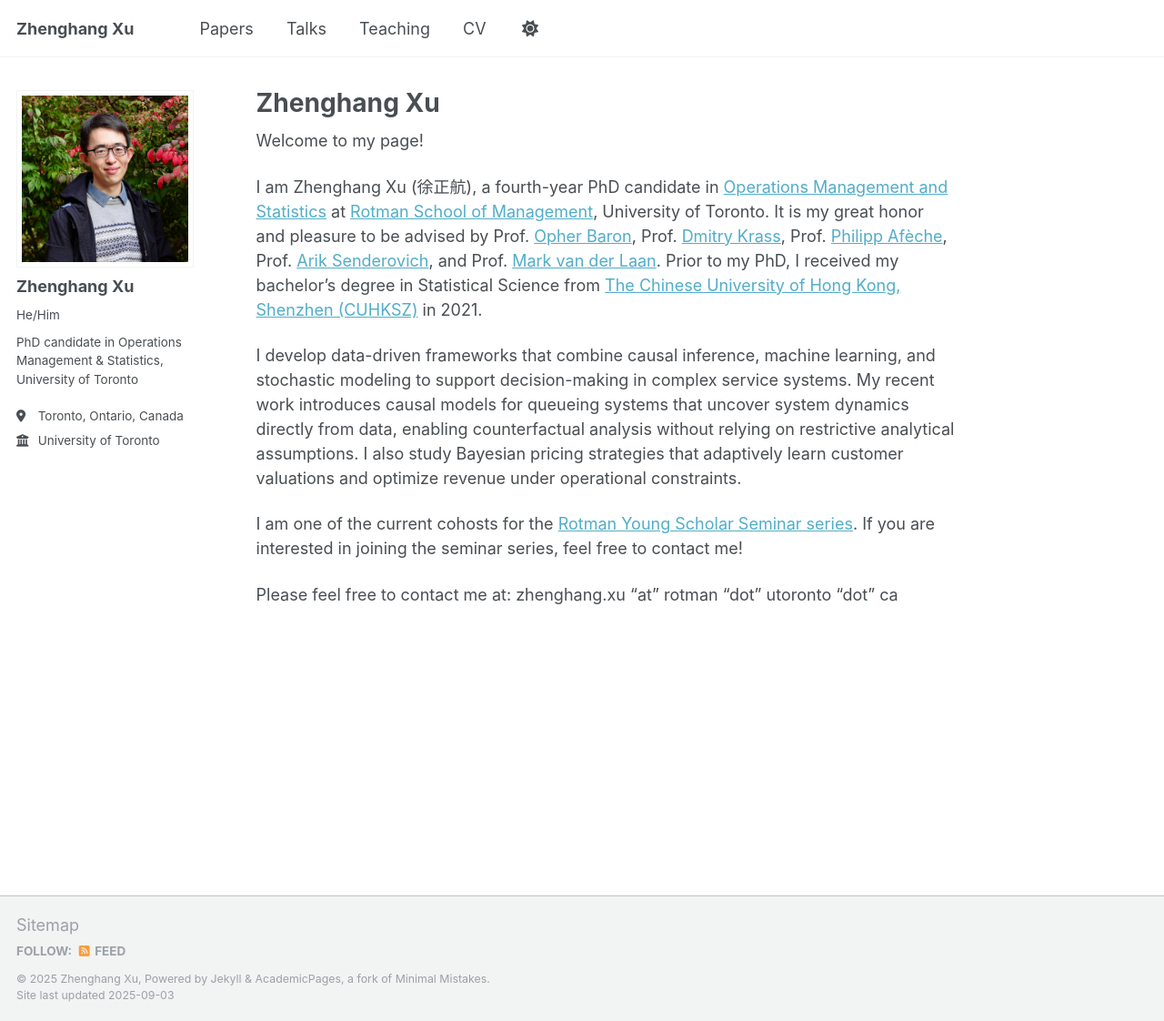
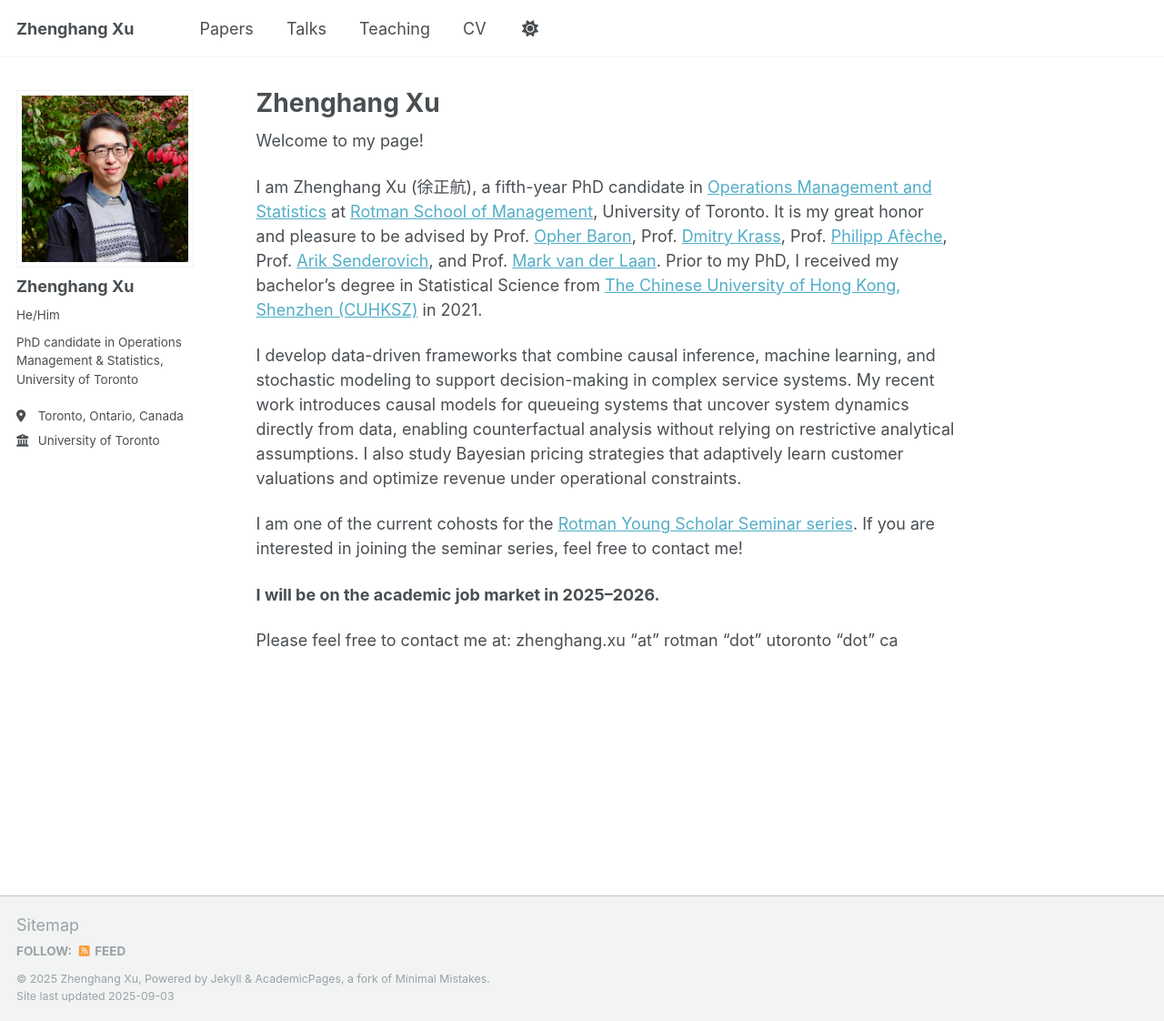
Before and after one commit to zhenghangxu-baymax/zhenghangxu-baymax.github.io, a Jekyll site: the page built from _pages/about.md, in a window 1280 px wide and 1122 px high. Shown: the whole window at 91% size. Built offline with Jekyll 4.4.1, drawn with Linux system fonts in a browser that asks for light colours.

Commit message:
Update about.md

```diff
--- a/_pages/about.md
+++ b/_pages/about.md
@@ -8,10 +8,12 @@ redirect_from:
 ---
 Welcome to my page!
 
-I am Zhenghang Xu (徐正航), a fourth-year PhD candidate in [Operations Management and Statistics](https://www.rotman.utoronto.ca/faculty-and-research/academic-areas/operations-management-and-statistics/) at [Rotman School of Management](https://www.rotman.utoronto.ca/), University of Toronto. It is my great honor and pleasure to be advised by Prof. [Opher Baron](https://discover.research.utoronto.ca/10004-opher-baron), Prof. [Dmitry Krass](https://discover.research.utoronto.ca/7243-dmitry-krass), Prof. [Philipp Afèche](https://discover.research.utoronto.ca/15099-philipp-afeche), Prof. [Arik Senderovich](https://profiles.laps.yorku.ca/profiles/sariks/), and Prof. [Mark van der Laan](https://statistics.berkeley.edu/people/mark-van-der-laan). Prior to my PhD, I received my bachelor's degree in Statistical Science from [The Chinese University of Hong Kong, Shenzhen (CUHKSZ)](https://www.cuhk.edu.cn/en) in 2021.
+I am Zhenghang Xu (徐正航), a fifth-year PhD candidate in [Operations Management and Statistics](https://www.rotman.utoronto.ca/faculty-and-research/academic-areas/operations-management-and-statistics/) at [Rotman School of Management](https://www.rotman.utoronto.ca/), University of Toronto. It is my great honor and pleasure to be advised by Prof. [Opher Baron](https://discover.research.utoronto.ca/10004-opher-baron), Prof. [Dmitry Krass](https://discover.research.utoronto.ca/7243-dmitry-krass), Prof. [Philipp Afèche](https://discover.research.utoronto.ca/15099-philipp-afeche), Prof. [Arik Senderovich](https://profiles.laps.yorku.ca/profiles/sariks/), and Prof. [Mark van der Laan](https://statistics.berkeley.edu/people/mark-van-der-laan). Prior to my PhD, I received my bachelor's degree in Statistical Science from [The Chinese University of Hong Kong, Shenzhen (CUHKSZ)](https://www.cuhk.edu.cn/en) in 2021.
 
 I develop data-driven frameworks that combine causal inference, machine learning, and stochastic modeling to support decision-making in complex service systems. My recent work introduces causal models for queueing systems that uncover system dynamics directly from data, enabling counterfactual analysis without relying on restrictive analytical assumptions. I also study Bayesian pricing strategies that adaptively learn customer valuations and optimize revenue under operational constraints.
 
 I am one of the current cohosts for the [Rotman Young Scholar Seminar series](https://sites.google.com/view/rotmanyoungscholarseminar/home). If you are interested in joining the seminar series, feel free to contact me!
 
+**I will be on the academic job market in 2025–2026.**
+
 Please feel free to contact me at: zhenghang.xu "at" rotman "dot" utoronto "dot" ca
```
